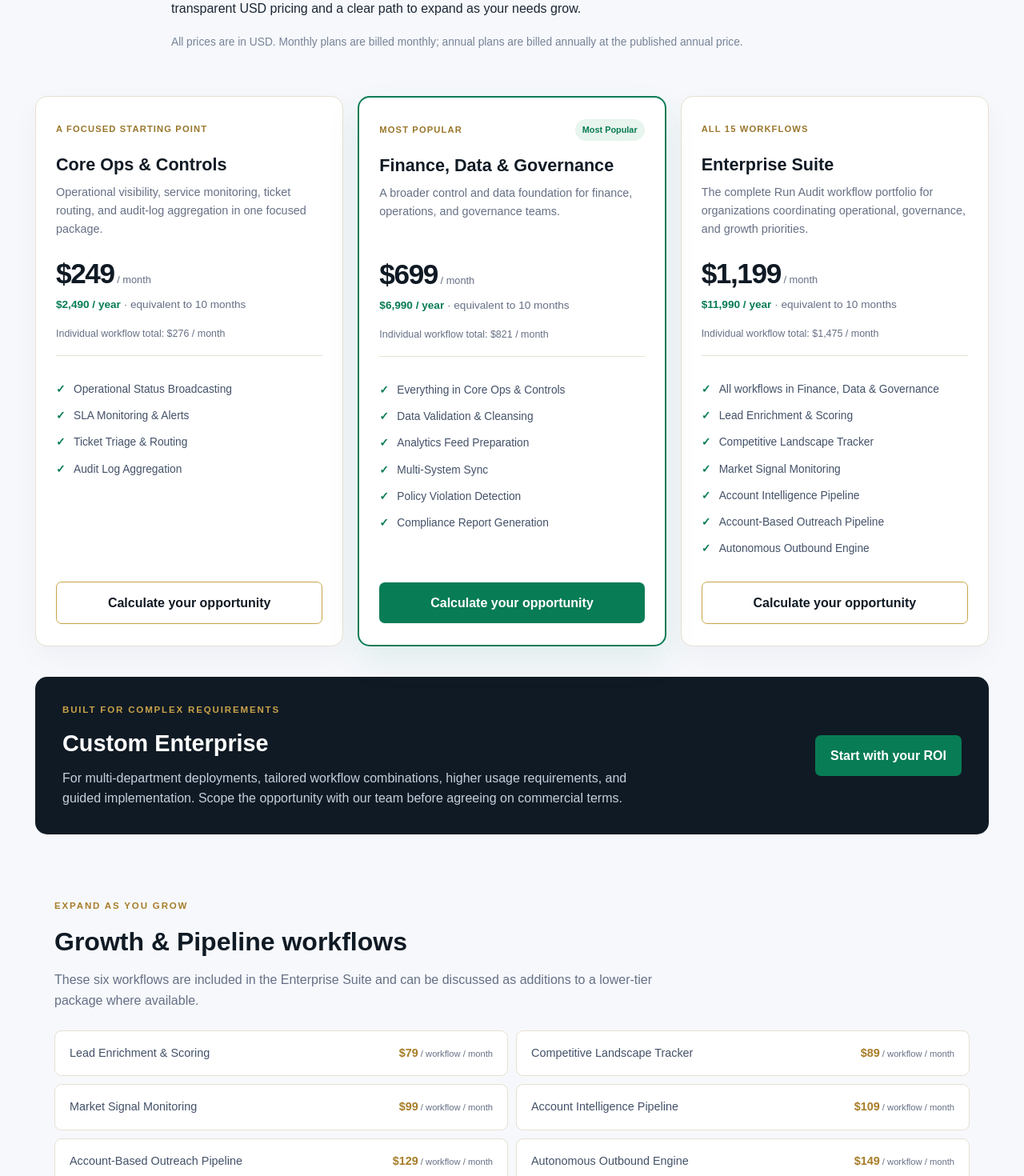
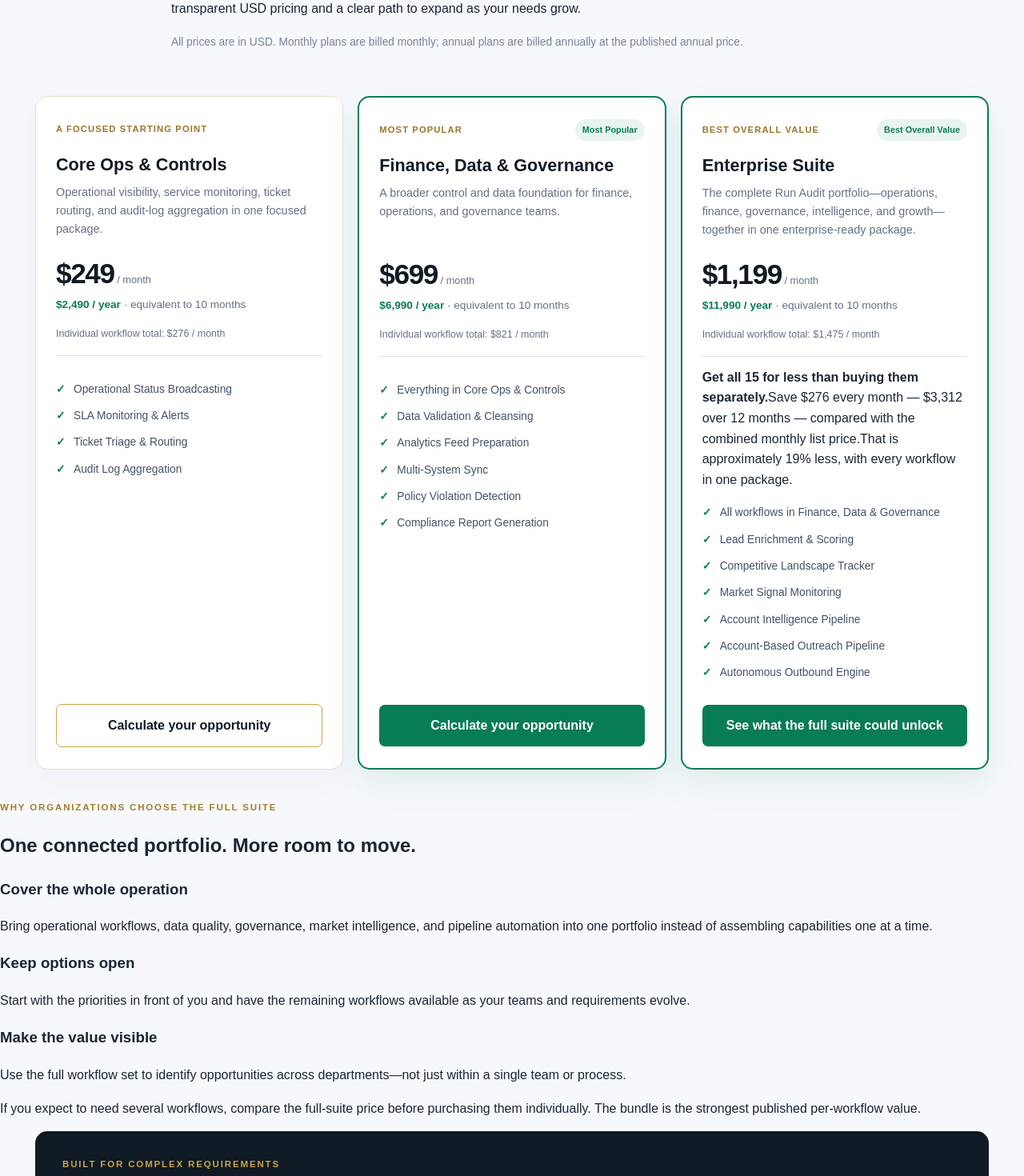
Before and after one commit to nexusai007/iposhells.com, a Next.js app: page /pricing in a window 1280 px wide. Shown: the part 360-1830 px from the top of the page at 80% size. Built offline with nearby package versions, Linux system fonts and the light colour scheme.

Commit message:
Strengthen Enterprise Suite value proposition and package comparison

```diff
--- a/app/pricing/page.tsx
+++ b/app/pricing/page.tsx
@@ -32,7 +32,7 @@ const packages = [
   },
   {
     name: "Enterprise Suite",
-    label: "All 15 workflows",
+    label: "Best overall value",
     monthly: 1199,
     annual: 11990,
     standalone: 1475,
@@ -45,7 +45,7 @@ const packages = [
       "Account-Based Outreach Pipeline",
       "Autonomous Outbound Engine"
     ],
-    description: "The complete Run Audit workflow portfolio for organizations coordinating operational, governance, and growth priorities."
+    description: "The complete Run Audit portfolio—operations, finance, governance, intelligence, and growth—together in one enterprise-ready package."
   }
 ];
 
@@ -97,22 +97,34 @@ export default function PricingPage() {
 
       <section className="package-grid" aria-label="Run Audit packages">
         {packages.map((plan) => (
-          <article className={plan.featured ? "package-card package-featured" : "package-card"} key={plan.name}>
+          <article className={plan.name === "Enterprise Suite" ? "package-card package-enterprise package-featured" : plan.featured ? "package-card package-featured" : "package-card"} key={plan.name}>
             <div className="package-topline">
               <span className="package-label">{plan.label}</span>
-              {plan.featured ? <span className="package-badge">Most Popular</span> : null}
+              {plan.name === "Enterprise Suite" ? <span className="package-badge">Best Overall Value</span> : plan.featured ? <span className="package-badge">Most Popular</span> : null}
             </div>
             <h2>{plan.name}</h2>
             <p className="package-description">{plan.description}</p>
             <div className="package-price">{money(plan.monthly)}<span> / month</span></div>
             <p className="package-annual">{money(plan.annual)} / year <span>· equivalent to 10 months</span></p>
             <p className="package-value">Individual workflow total: {money(plan.standalone)} / month</p>
+            {plan.name === "Enterprise Suite" ? <div className="enterprise-value-callout"><strong>Get all 15 for less than buying them separately.</strong><span>Save $276 every month — $3,312 over 12 months — compared with the combined monthly list price.</span><span>That is approximately 19% less, with every workflow in one package.</span></div> : null}
             <ul className="package-workflows">
               {plan.workflows.map((workflow) => <li key={workflow}>{workflow}</li>)}
             </ul>
-            <a className={plan.featured ? "button button-primary" : "button button-secondary"} href="/roi-calculator">Calculate your opportunity</a>
+            <a className={plan.name === "Enterprise Suite" || plan.featured ? "button button-primary" : "button button-secondary"} href="/roi-calculator">{plan.name === "Enterprise Suite" ? "See what the full suite could unlock" : "Calculate your opportunity"}</a>
           </article>
         ))}
+      </section>
+
+      <section className="enterprise-why">
+        <p className="eyebrow">WHY ORGANIZATIONS CHOOSE THE FULL SUITE</p>
+        <h2>One connected portfolio. More room to move.</h2>
+        <div className="enterprise-why-grid">
+          <article><h3>Cover the whole operation</h3><p>Bring operational workflows, data quality, governance, market intelligence, and pipeline automation into one portfolio instead of assembling capabilities one at a time.</p></article>
+          <article><h3>Keep options open</h3><p>Start with the priorities in front of you and have the remaining workflows available as your teams and requirements evolve.</p></article>
+          <article><h3>Make the value visible</h3><p>Use the full workflow set to identify opportunities across departments—not just within a single team or process.</p></article>
+        </div>
+        <p className="enterprise-urgency">If you expect to need several workflows, compare the full-suite price before purchasing them individually. The bundle is the strongest published per-workflow value.</p>
       </section>
 
       <section className="enterprise-panel">
```
